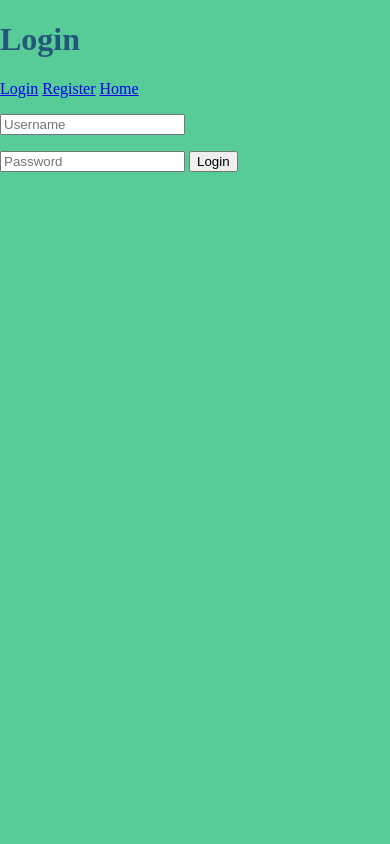
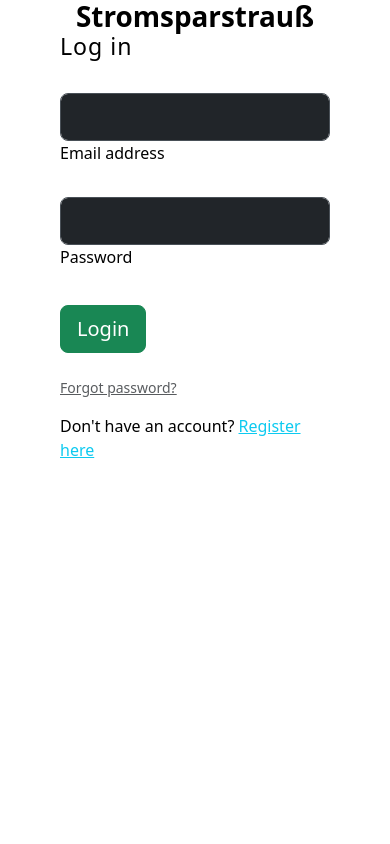
Before and after one commit to Stahrick/Elektrisierend, a Flask app: template Webportal kp/templates/login.html in a window 390 px wide. Run offline with Flask 3, Linux system fonts and the light colour scheme; the template is opened without the code that fills it, so the values that code supplies are empty.

Commit message:
Redesigned the login page with bootstrap template

```diff
--- a/Webportal kp/static/style.css
+++ b/Webportal kp/static/style.css
@@ -1,73 +1,21 @@
-body {
-    background-color: #57CC99;
-    color: #22577A;
-    margin: 0;
-    padding: 0;
+.bg-image-vertical {
+position: relative;
+overflow: hidden;
+background-repeat: no-repeat;
+background-position: right center;
+background-size: auto 100%;
+-webkit-transform: scaleX(-1);
+transform: scaleX(-1);
 }
 
-#l_title {
-    text-align: center;
-    font-size: 50px;
-    background-color: #80ED99;
-    padding: 10px;
-    margin: 0;
+@media (min-width: 1025px) {
+.h-custom-2 {
+height: 100%;
+}
 }
 
-.navbar {
-    top: 0;
-    left: 0;
+body {
     width: 100%;
-    z-index: 100;
-    padding: 10px 0;
-    font-size: 20px;
+    height: 100%;
+    overflow: hidden;
 }
-
-.sticky {
-    position: fixed;
-    top: 0;
-    margin: 0;
-    width: 100%;
-    background-color: #57CC99;
-}
-
-/* Add some top padding to the page content to prevent sudden quick movement (as the navigation bar gets a new position at the top of the page (position:fixed and top:0) */
-.sticky + .content {
-    padding-top: 60px;
-}
-
-.navbar ul {
-    list-style: none;
-    padding: 0;
-    margin: 0;
-    text-align: center;
-  }
-
-.navbar li{
-    display: inline;
-    margin-right: 5%;
-    margin-left: 5%;
-}
-
-.navbar li a {
-    text-decoration: none;
-    color: #22577A;
-}
-
-.navbar img {
-    border-radius: 8px;
-    width: 150px;
-}
-
-.navbar img:hover {
-    transform: scaleX(-1);
-}
-
-.content {
-    padding: 10%;
-    background-color: #80ED99;
-}
-
-#nav-container {
-    display: flex;
-    justify-content: space-around;
-}
--- a/Webportal kp/templates/login.html
+++ b/Webportal kp/templates/login.html
@@ -4,23 +4,45 @@
 		<meta charset="utf-8">
 		<title>Login</title>
 		<link rel="stylesheet" href="{{ url_for('static', filename='style.css') }}">
+        <link href="https://cdn.jsdelivr.net/npm/bootstrap@5.3.2/dist/css/bootstrap.min.css" rel="stylesheet" integrity="sha384-T3c6CoIi6uLrA9TneNEoa7RxnatzjcDSCmG1MXxSR1GAsXEV/Dwwykc2MPK8M2HN" crossorigin="anonymous">
+        <script src="https://cdn.jsdelivr.net/npm/bootstrap@5.3.2/dist/js/bootstrap.bundle.min.js" integrity="sha384-C6RzsynM9kWDrMNeT87bh95OGNyZPhcTNXj1NW7RuBCsyN/o0jlpcV8Qyq46cDfL" crossorigin="anonymous"></script>
 	</head>
 	<body>
-		<div class="login">
-			<h1>Login</h1>
-			<div class="links">
-				<a href="{{ url_for('login') }}" class="active">Login</a>
-				<a href="{{ url_for('register') }}">Register</a>
-				<a href="{{ url_for('home') }}">Home</a>
-			</div>
-			<div clas="error">{{ error }}</div>
-			<form action="{{ url_for('login') }}" method="post" autocomplete="off">
-				<label for="username"><p></p></label>
-				<input type="text" name="username" placeholder="Username" id="username" required>
-				<label for="password"><p></p></label>
-				<input type="password" name="password" placeholder="Password" id="password" required>
-				<input class="waves-effect waves-light btn-large" type="submit" value="Login">
-			</form>
-		</div>
+        <section class="vh-100">
+          <div class="container-fluid">
+            <div class="row">
+              <div class="col-sm-6 text-black">
+                <div class="px-5 ms-xl-4">
+                  <i class="fas fa-crow fa-2x me-3 pt-5 mt-xl-4" style="color: #709085;"></i>
+                  <span class="h1 fw-bold mb-0">Stromsparstrauß</span>
+                </div>
+                <div class="d-flex align-items-center h-custom-2 px-5 ms-xl-4 pt-xl-0 mt-xl-n5">
+                  <form style="width: 23rem;" action="{{ url_for('login') }}" method="post" autocomplete="off">
+                    <div class="login-wrapper" data-bs-theme="dark">
+                        <h3 class="fw-normal mb-3 pb-3" style="letter-spacing: 1px;">Log in</h3>
+                        <div class="form-outline mb-4">
+                          <input type="email" id="form2Example18" class="form-control form-control-lg" />
+                          <label class="form-label" for="form2Example18">Email address</label>
+                        </div>
+                        <div class="form-outline mb-4">
+                          <input type="password" id="form2Example28" class="form-control form-control-lg" />
+                          <label class="form-label" for="form2Example28">Password</label>
+                        </div>
+                        <div class="pt-1 mb-4">
+                          <button class="btn btn-success btn-lg btn-block" type="submit" value="Login">Login</button>
+                        </div>
+                    </div>
+                    <p class="small mb-3 pb-lg-2"><a class="text-muted" href="#!">Forgot password?</a></p>
+                    <p>Don't have an account? <a href="#!" class="link-info">Register here</a></p>
+                  </form>
+                </div>
+              </div>
+              <div class="col-sm-6 px-0 d-none d-sm-block">
+                <img src={{ url_for('static', filename='stromi.png') }}
+                  alt="Login image" class="w-100 vh-100 bg-image-vertical" style="object-fit: cover; object-position: left;">
+              </div>
+            </div>
+          </div>
+        </section>
 	</body>
 </html>
```
